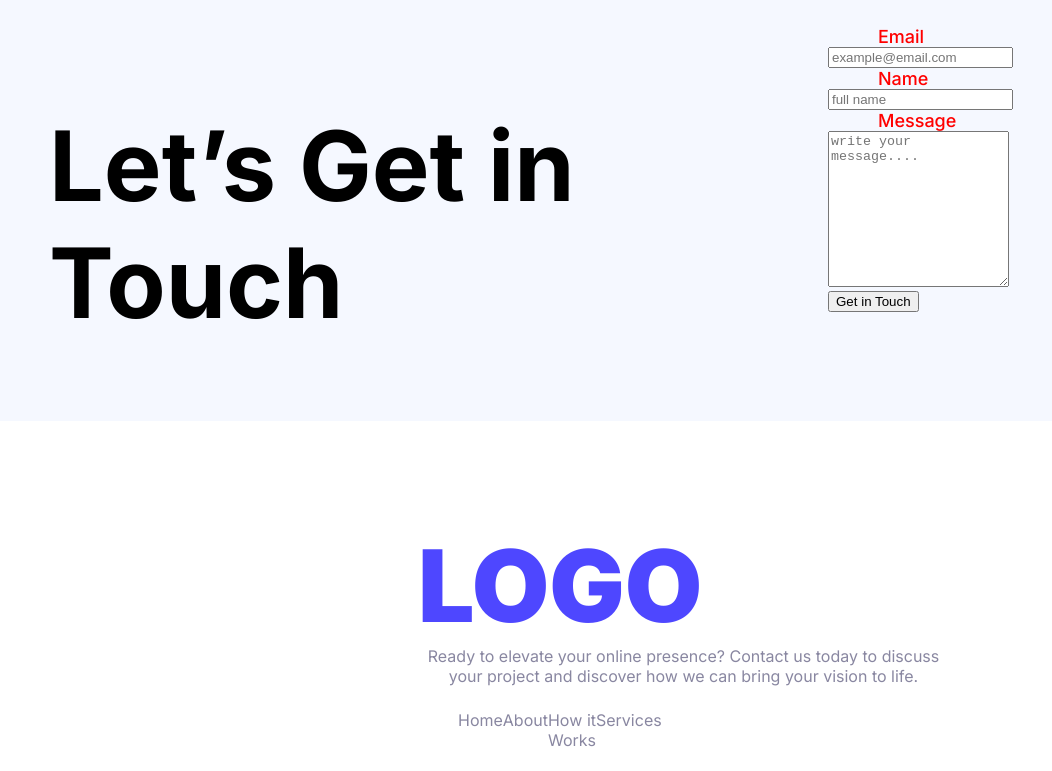
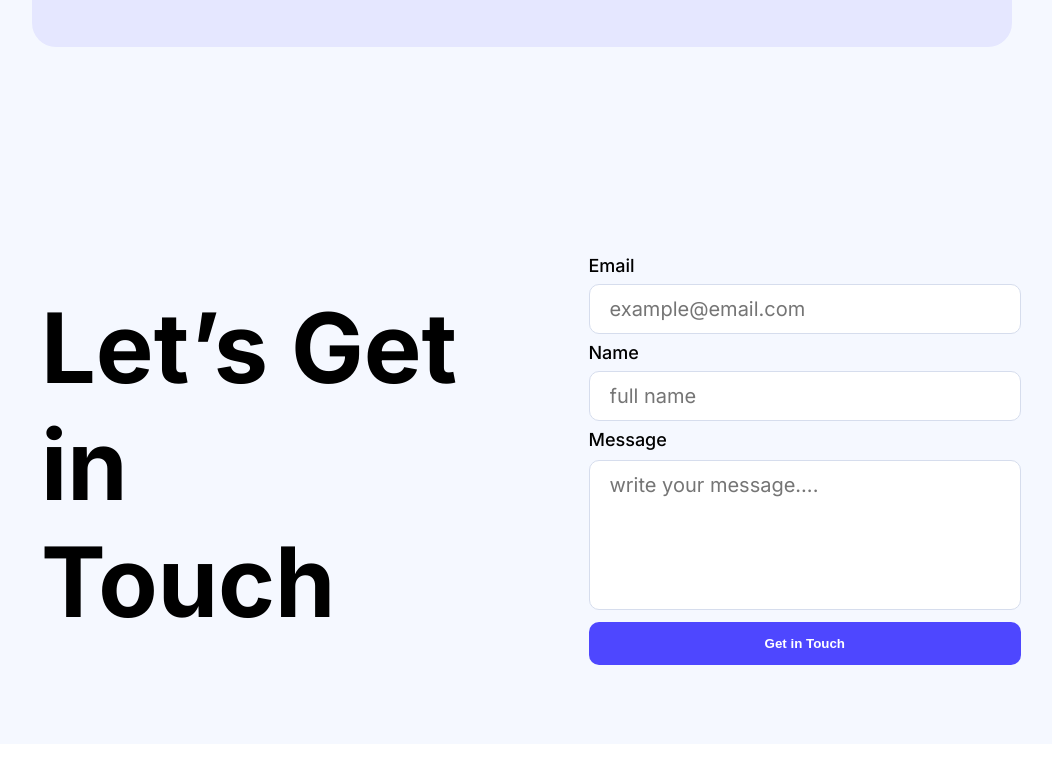
Before and after one commit to iafsana572/assignment-1, a plain HTML site: page index.html in a window 1280 px wide. Shown: the part 1789-2560 px from the top of the page, without its empty margins (109-1161 px from the left). Drawn offline with Linux system fonts and the light colour scheme.

Commit message:
Get in touch section added

```diff
--- a/index.html
+++ b/index.html
@@ -68,12 +68,12 @@
         </section>
         <!-- Get In Touch Section -->
         <section class="get-in-touch-section">
-            <h1 class="inter-Raleway">Let’s Get in Touch</h1>
-            <div>
+            <div class="get-in-touch-section-h1">Let’s Get in<br>Touch</div>
+            <!-- <h1 class="inter-Raleway get-in-touch-section">Let’s Get in Touch</h1> -->
+
             <form action="">
-                    <label class="all-label" for="email">Email</label>
-                    <br>
-                    <input type="email" id="email" placeholder="example@email.com">
+                <label  class="all-label for="email">Email</label>
+                <input type="text" id="email" name="email" placeholder="example@email.com">
                 <br>
                 <label class="all-label" for="name">Name</label>
                 <br>
@@ -85,19 +85,28 @@
                     rows="10"></textarea>
                 <br>
                 <input type="submit" value="Get in Touch">
-            </div>
+            </form>
         </section>
     </main>
     <!-- footer section -->
     <footer>
         <h1 class="footer-logo inter-normal">LOGO</h1>
-        <p class="description">Ready to elevate your online presence? Contact us today to discuss your project and discover how we can bring
+        <p class="description">Ready to elevate your online presence? Contact us today to discuss your project and
+            discover how we can bring
             your vision to life.</p>
         <ul class="list-items">
-            <li><p href="">Home</p></li>
-            <li><p href="">About</p></li>
-            <li><p href="">How it Works</p></li>
-            <li><p href="">Services</p></li>
+            <li>
+                <p href="">Home</p>
+            </li>
+            <li>
+                <p href="">About</p>
+            </li>
+            <li>
+                <p href="">How it Works</p>
+            </li>
+            <li>
+                <p href="">Services</p>
+            </li>
         </ul>
     </footer>
 </body>
--- a/styles/style.css
+++ b/styles/style.css
@@ -1,3 +1,8 @@
+* {
+    margin: 0;
+    padding: 0;
+}
+
 /* font section */
 /* inter font */
 .inter-normal {
@@ -59,8 +64,11 @@ li a {
     border: none;
     font-weight: bold;
     font-size: 16;
+    cursor: pointer;
 }
-
+.button:hover{
+    background-color: #7A73FF;
+}
 
 /* banner section */
 .banner {
@@ -103,8 +111,8 @@ li a {
     font-size: 24px;
     font-weight: 400;
     line-height: 30px;
+    padding: 23px 0px;
     color: #8c8e98;
-    /* padding: 0px opx 23px 0px ; */
 }
 
 .action-section-img {
@@ -133,10 +141,6 @@ li a {
     color: #252432;
 }
 
-/* .users-child{
-    margin: 0px;
-} */
-
 .users-child h1 {
     color: #4e47ff;
     font-size: 80px;
@@ -164,32 +168,89 @@ li a {
     display: flex;
     gap: 115px;
     margin: 92px 150px 14px;
+    padding: 71px 0px;
+
 }
 
-.get-in-touch-section h1 {
+.get-in-touch-section-h1 {
     color: #000000;
     font-size: 97px;
     font-weight: bold;
+    padding: 0px;
+    font-family: "Inter", sans-serif;
+    /* text-align: center; */
+    display: flex;
     align-items: center;
-}
-/*---------------------form section -----------------------------*/
-.all-label {
-    font-size: 18px;
-    font-weight: 500;
-    font-family: "Inter", sans-serif;
-    /* color: #000000; */
-    color: red;
-    padding: 50px;
+    flex: 1;
+
 }
 
-.all-input {
-    padding: 10px;
-    color: red;
-    padding: 20px;
-    border: 2px solid green;
+form {
+    flex: 1;
 }
 
-/* footer section */    /* footer section */     /* footer section */
+/*---------------------form section -----------------------------*/
+
+
+input[type=text],
+select {
+    width: 100%;
+    padding: 12px 20px;
+    padding-top: 12px;
+    padding-bottom: 12px;
+    margin: 8px 0;
+    display: inline-block;
+    border: 1px solid #D6DDED;
+    border-radius: 10px;
+    box-sizing: border-box;
+   font-family: "Inter", sans-serif;
+   font-size: 20px;
+    font-weight: 400;
+}
+
+input[type=submit] {
+    width: 100%;
+    background-color: #4E47FF;
+    border: 2px solid #4E47FF;
+    color: #FFFFFF;
+    padding: 14px 20px;
+    margin: 8px 0;
+    border: none;
+    border-radius: 10px;
+    cursor: pointer;
+    font-weight: bold;
+}
+
+input[type=submit]:hover {
+    background-color: #7A73FF;
+}
+
+div {
+    border-radius: 5px;
+    padding: 20px;
+}
+
+textarea {
+    width: 100%;
+    height: 150px;
+    padding: 12px 20px;
+    box-sizing: border-box;
+    border: 1px solid #D6DDED;
+    border-radius: 10px;
+    background-color: #FFFFFF;
+    font-size: 16px;
+    resize: none;
+    margin-top: 10px;
+     font-family: "Inter", sans-serif;
+   font-size: 20px;
+    font-weight: 400;
+}
+.all-label{
+     font-family: "Inter", sans-serif;
+   font-size: 18px;
+    font-weight: 500;
+}
+/* footer section */
 
 footer {
     text-align: center;
@@ -216,13 +277,14 @@ footer .description {
 
 .list-items {
     display: flex;
-    text-align: center;
+    /* text-align: center; */
     color: #8987A1;
     font-size: 16px;
     font-weight: 400;
     font-family: "Inter", sans-serif;
     list-style: none;
     justify-content: space-around;
-    text-align: justify;
+    /* text-align: justify; */
     margin: 0px;
+    padding: 0px;
 }
```
Lines whose indentation alone changed are shown as unchanged.
